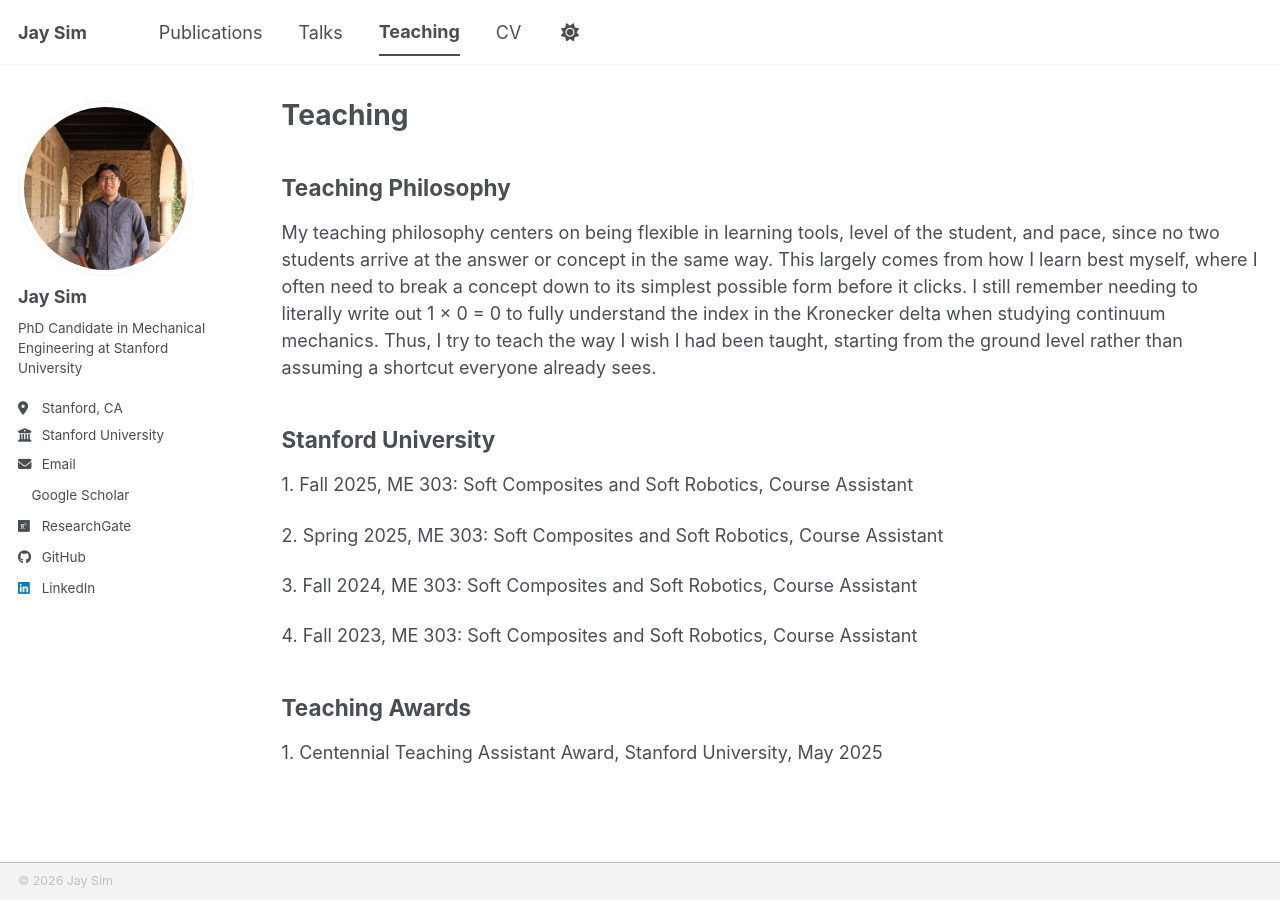
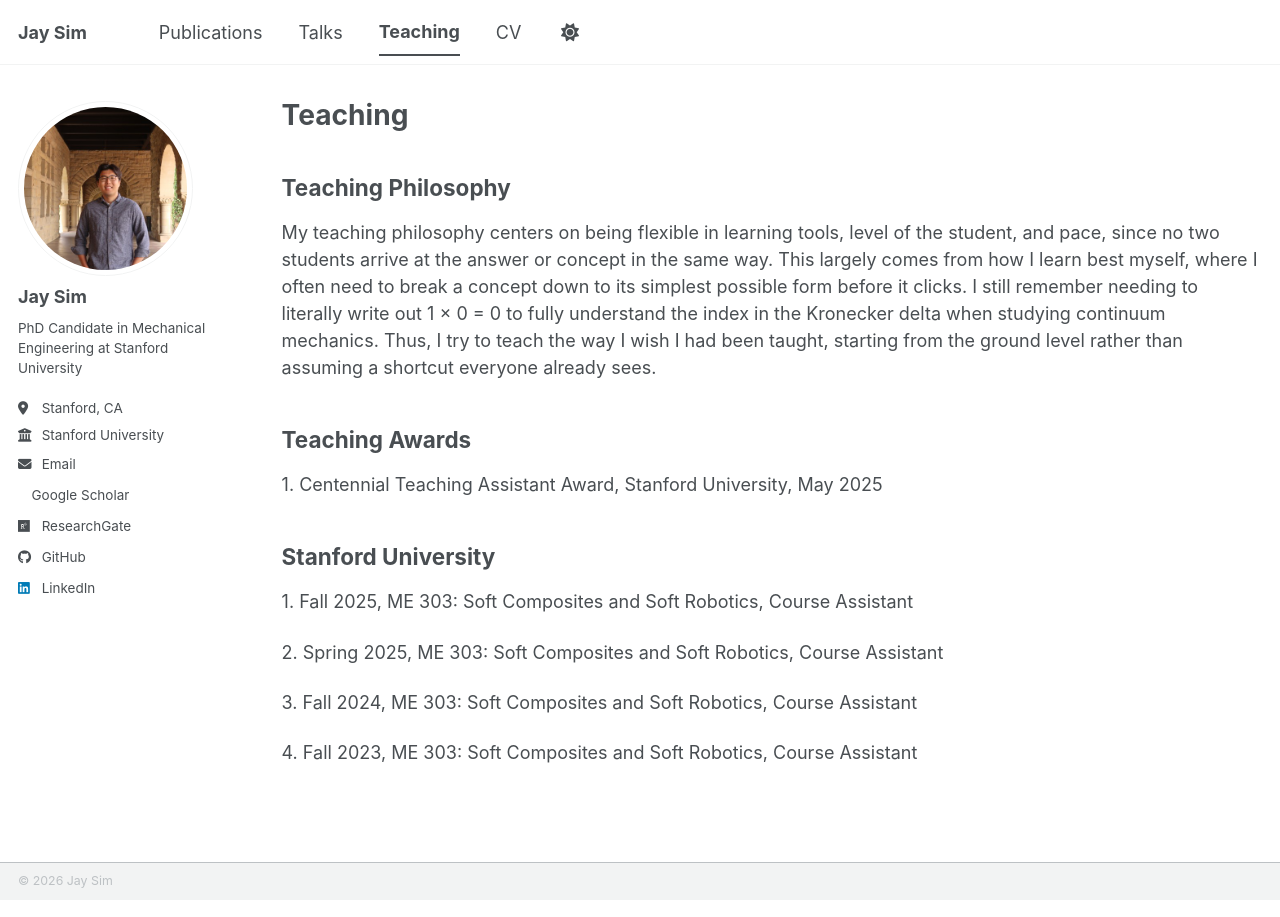
Before and after one commit to jaysejinsim/jaysejinsim.github.io, a Jekyll site: the page built from _pages/teaching.html, in a window 1280 px wide. Built offline with Jekyll 4.4.1, drawn with Linux system fonts in a browser that asks for light colours; a style sheet for code colours, icons or effects is not loaded; part of the change alters nothing that is shown.

Commit message:
Move teaching awards section above course listing

```diff
--- a/_pages/teaching.html
+++ b/_pages/teaching.html
@@ -10,6 +10,12 @@ author_profile: true
 <h2>Teaching Philosophy</h2>
 <p>My teaching philosophy centers on being flexible in learning tools, level of the student, and pace, since no two students arrive at the answer or concept in the same way. This largely comes from how I learn best myself, where I often need to break a concept down to its simplest possible form before it clicks. I still remember needing to literally write out 1 &times; 0 = 0 to fully understand the index in the Kronecker delta when studying continuum mechanics. Thus, I try to teach the way I wish I had been taught, starting from the ground level rather than assuming a shortcut everyone already sees.</p>
 
+<h2>Teaching Awards</h2>
+{% assign awards = site.data.teaching-awards %}
+{% for award in awards %}
+  <p>{{ forloop.index }}. {{ award }}</p>
+{% endfor %}
+
 {% assign institutions = site.teaching | group_by: 'institution' %}
 {% for group in institutions %}
   <h2>{{ group.name }}</h2>
@@ -18,9 +24,3 @@ author_profile: true
     <p>{{ forloop.index }}. {{ post.citation }}</p>
   {% endfor %}
 {% endfor %}
-
-<h2>Teaching Awards</h2>
-{% assign awards = site.data.teaching-awards %}
-{% for award in awards %}
-  <p>{{ forloop.index }}. {{ award }}</p>
-{% endfor %}
```
